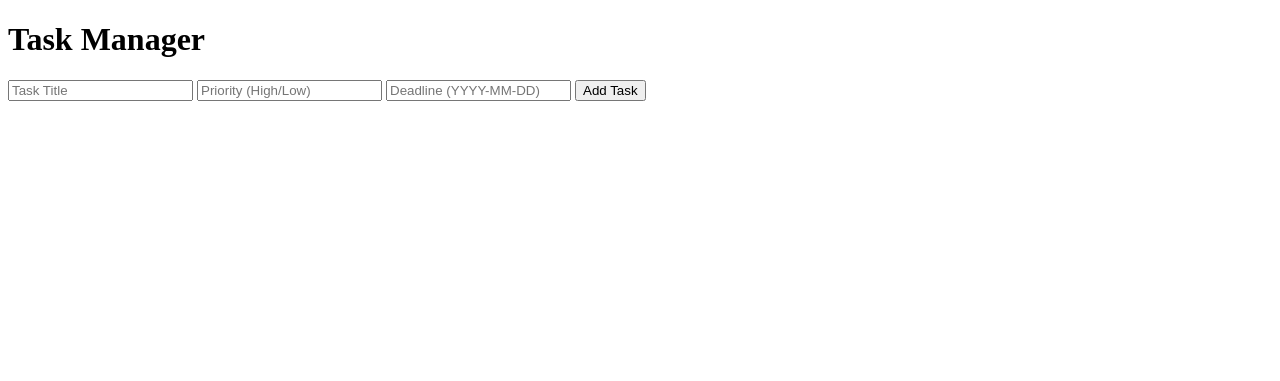
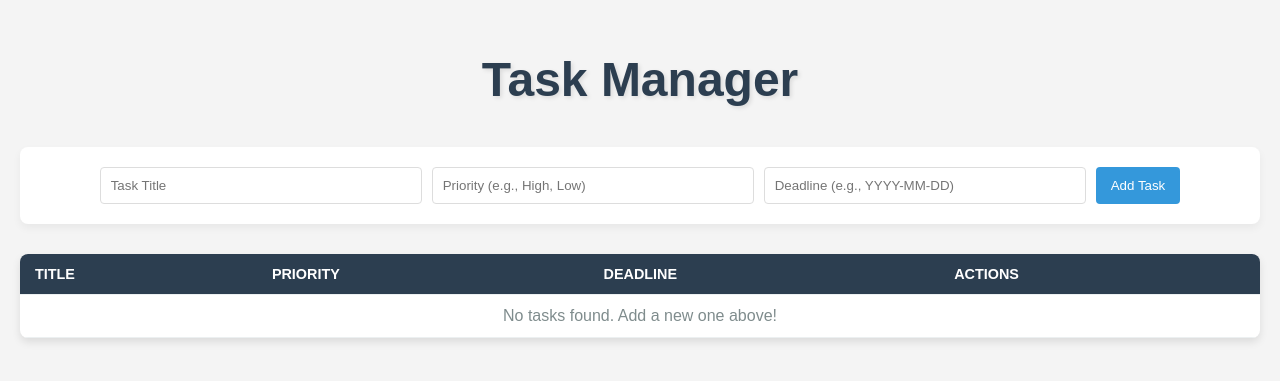
Before and after one commit to Nakul1798/Python_Demo_App, a Flask app: page / in a window 1280 px wide. Shown: the top 381 px of the page. Run offline with Flask 3, Linux system fonts and the light colour scheme.

Commit message:
Update index.html

```diff
--- a/templates/index.html
+++ b/templates/index.html
@@ -2,21 +2,147 @@
 <html>
 <head>
     <title>Task Manager</title>
+    <style>
+        /* Basic styling for a cleaner look */
+        body {
+            font-family: Arial, sans-serif;
+            margin: 0;
+            padding: 20px;
+            background-color: #f4f4f4;
+            color: #333;
+        }
+
+        /* Large, prominent heading */
+        h1 {
+            font-size: 3em;
+            text-align: center;
+            margin-bottom: 40px;
+            color: #2c3e50;
+            text-shadow: 2px 2px 4px rgba(0, 0, 0, 0.1);
+        }
+
+        /* Styling for the Add Task form */
+        form {
+            background: #fff;
+            padding: 20px;
+            border-radius: 8px;
+            box-shadow: 0 4px 8px rgba(0, 0, 0, 0.05);
+            margin-bottom: 30px;
+            display: flex;
+            gap: 10px;
+            justify-content: center;
+        }
+
+        input[type="text"] {
+            padding: 10px;
+            border: 1px solid #ddd;
+            border-radius: 4px;
+            flex-grow: 1;
+            max-width: 300px;
+        }
+
+        button {
+            padding: 10px 15px;
+            background-color: #3498db;
+            color: white;
+            border: none;
+            border-radius: 4px;
+            cursor: pointer;
+            transition: background-color 0.3s;
+        }
+
+        button:hover {
+            background-color: #2980b9;
+        }
+
+        /* Styling for the Task Table */
+        table {
+            width: 100%;
+            border-collapse: collapse;
+            background: white;
+            border-radius: 8px;
+            overflow: hidden; /* Ensures rounded corners are applied to table contents */
+            box-shadow: 0 4px 8px rgba(0, 0, 0, 0.1);
+        }
+
+        th, td {
+            padding: 12px 15px;
+            text-align: left;
+            border-bottom: 1px solid #ecf0f1;
+        }
+
+        th {
+            background-color: #2c3e50;
+            color: white;
+            font-weight: bold;
+            text-transform: uppercase;
+            font-size: 0.9em;
+        }
+
+        tr:hover {
+            background-color: #f7f9f9;
+        }
+
+        /* Styling for the Delete button link */
+        .delete-link {
+            color: #e74c3c;
+            text-decoration: none;
+            font-weight: bold;
+            padding: 5px 10px;
+            border: 1px solid #e74c3c;
+            border-radius: 4px;
+            transition: all 0.3s;
+        }
+
+        .delete-link:hover {
+            background-color: #e74c3c;
+            color: white;
+        }
+    </style>
 </head>
 <body>
+
     <h1>Task Manager</h1>
+
     <form method="POST" action="/add">
         <input type="text" name="title" placeholder="Task Title" required>
-        <input type="text" name="priority" placeholder="Priority (High/Low)" required>
-        <input type="text" name="deadline" placeholder="Deadline (YYYY-MM-DD)">
+        <input type="text" name="priority" placeholder="Priority (e.g., High, Low)" required>
+        <input type="text" name="deadline" placeholder="Deadline (e.g., YYYY-MM-DD)">
         <button type="submit">Add Task</button>
     </form>
-    <ul>
-        {% for task in tasks %}
-        <li>{{ task.title }} | {{ task.priority }} | {{ task.deadline }}
-            <a href="/delete/{{ task.id }}">Delete</a>
-        </li>
-        {% endfor %}
-    </ul>
+
+    <table>
+        <thead>
+            <tr>
+                <th>Title</th>
+                <th>Priority</th>
+                <th>Deadline</th>
+                <th>Actions</th>
+            </tr>
+        </thead>
+        <tbody>
+            {% for task in tasks %}
+            <tr>
+                <td>{{ task.title }}</td>
+                <td>
+                    {% if task.priority|lower == 'high' %}
+                        <span style="color: #c0392b; font-weight: bold;">{{ task.priority }}</span>
+                    {% else %}
+                        {{ task.priority }}
+                    {% endif %}
+                </td>
+                <td>{{ task.deadline or 'N/A' }}</td>
+                <td>
+                    <a href="/delete/{{ task.id }}" class="delete-link">Delete</a>
+                </td>
+            </tr>
+            {% endfor %}
+            {% if not tasks %}
+            <tr>
+                <td colspan="4" style="text-align: center; color: #7f8c8d;">No tasks found. Add a new one above!</td>
+            </tr>
+            {% endif %}
+        </tbody>
+    </table>
 </body>
 </html>
```
